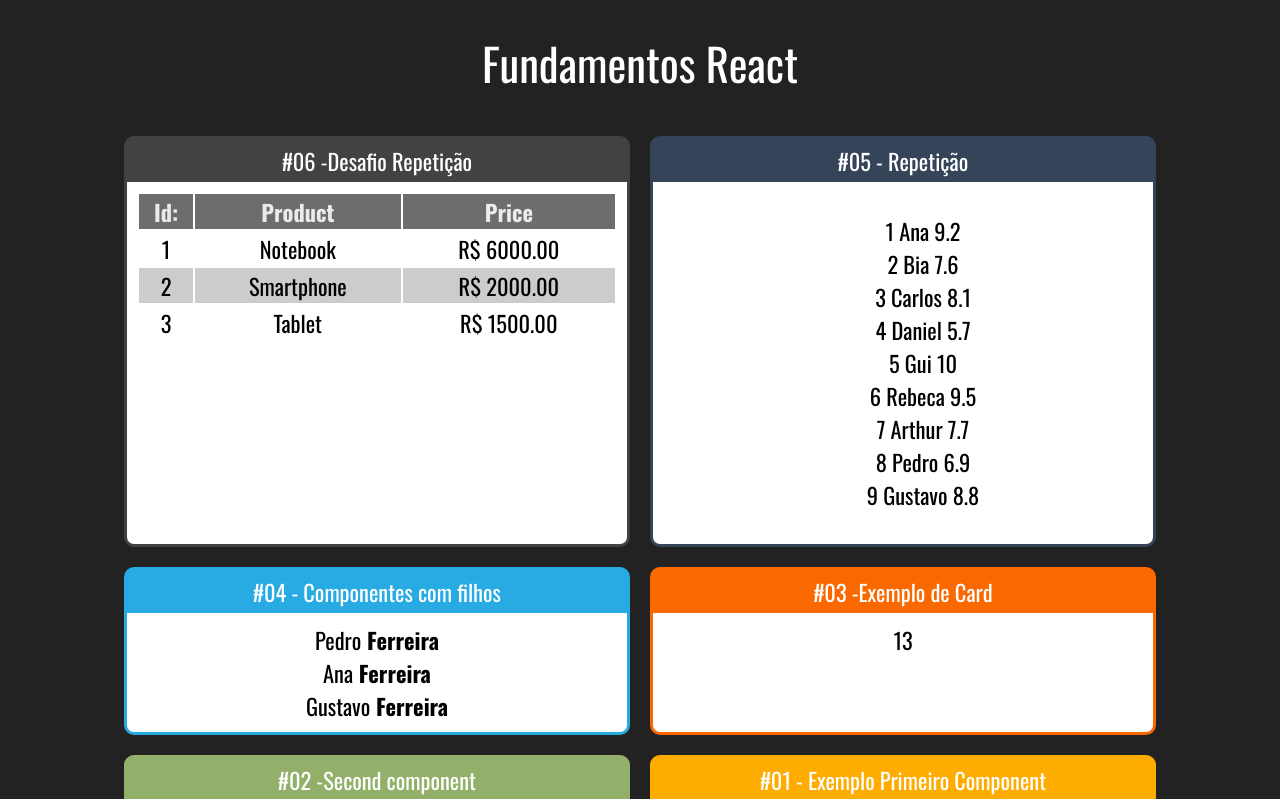
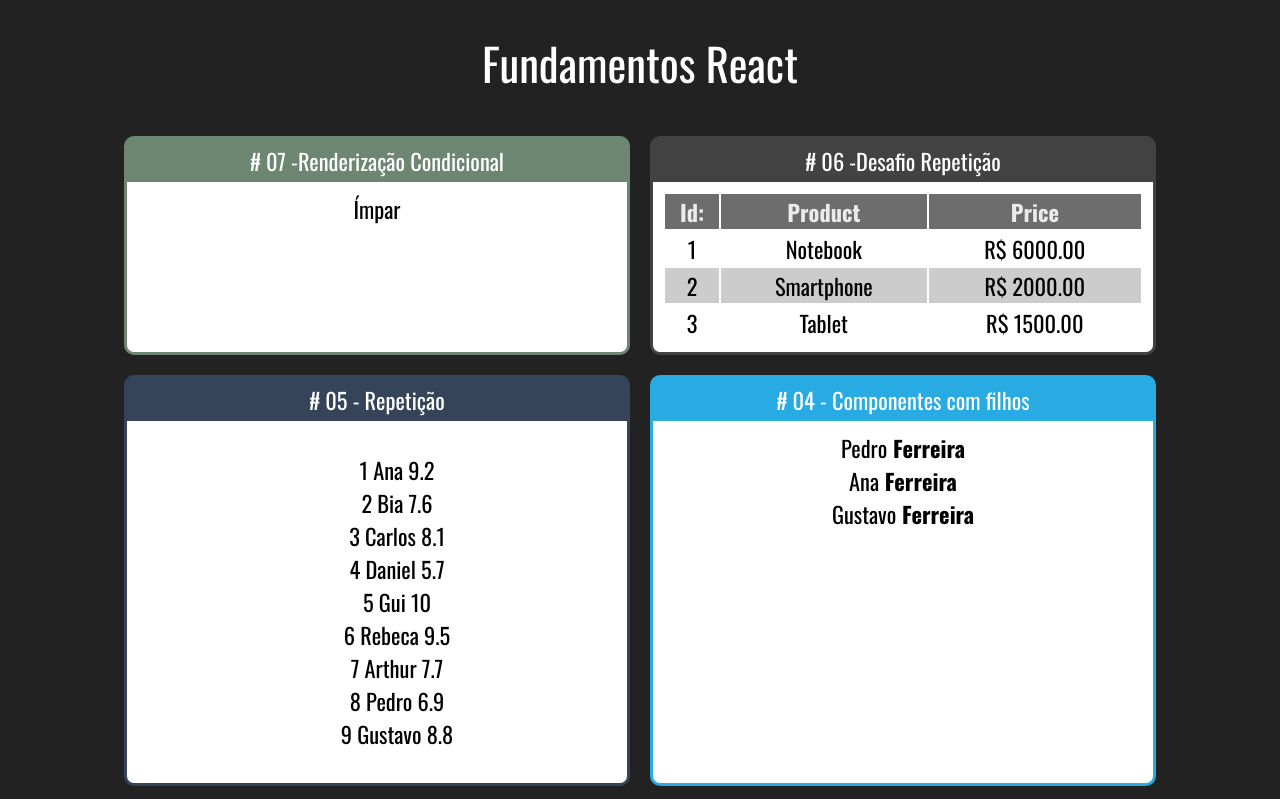
Before and after one commit to simonelopess/FundamentosReactUdemy, a React (Create React App) app: page / in a window 1280 px wide. Shown: the top 799 px of the page. Built offline with nearby package versions, Linux system fonts and the light colour scheme.

Commit message:
WIP - Conditional Render

```diff
--- a/src/App.js
+++ b/src/App.js
@@ -6,6 +6,8 @@ import Family from './components/basics/Family';
 import MemberFamily from './components/basics/MemberFamily';
 import StudentList from './components/repeat/studentList';
 import ProductList from './components/repeat/productsTable';
+import EvenorOdd from './components/conditional/EvenorOdd';
+
 
 import './App.css'
 const App = () => {
@@ -13,30 +15,33 @@ const App = () => {
     <div className="App">
       <h1>Fundamentos React</h1>
       <div className="Cards">
-        <Card titulo="#06 -Desafio Repetição" color="#424242">
-          <ProductList/>
+        <Card titulo="# 07 -Renderização Condicional" color="#6C8672">
+          <EvenorOdd number={21} />
         </Card>
-        <Card titulo="#05 - Repetição" color="#354458">
+        <Card titulo="# 06 -Desafio Repetição" color="#424242">
+          <ProductList />
+        </Card>
+        <Card titulo="# 05 - Repetição" color="#354458">
           <StudentList />
         </Card>
-        <Card titulo="#04 - Componentes com filhos" color="#28ABE3">
+        <Card titulo="# 04 - Componentes com filhos" color="#28ABE3">
           <Family surname="Ferreira">
             <MemberFamily name="Pedro" />
             <MemberFamily name="Ana" />
             <MemberFamily name="Gustavo" />
           </Family>
         </Card>
-        <Card titulo="#03 -Exemplo de Card" color="#FA6900">
+        <Card titulo="# 03 -Exemplo de Card" color="#FA6900">
           <RandomComponent max={60} min={1} title="Números Aleatórios" />
         </Card>
-        <Card titulo="#02 -Second component" color="#92B06A">
+        <Card titulo="# 02 -Second component" color="#92B06A">
           <WithParams
             title="Second component"
             subtitle="Very cool"
             grade={9.3}
           />
         </Card>
-        <Card titulo="#01 - Exemplo Primeiro Component" color="#FFAC00">
+        <Card titulo="# 01 - Exemplo Primeiro Component" color="#FFAC00">
           <First />
         </Card>
       </div>
--- /dev/null
+++ b/src/components/conditional/EvenorOdd.js
@@ -0,0 +1,15 @@
+const EvenorOdd = (props) => {
+  const isPar = props.number % 2 === 0;
+  return (
+    <>
+    {
+      isPar ?
+      <span>Par</span> :
+      <span>Ímpar</span>
+    }
+
+    </>
+  )
+}
+
+export default EvenorOdd;
```
Also changed, not shown: 1 other file (tests, documents, lock files or other folders).
